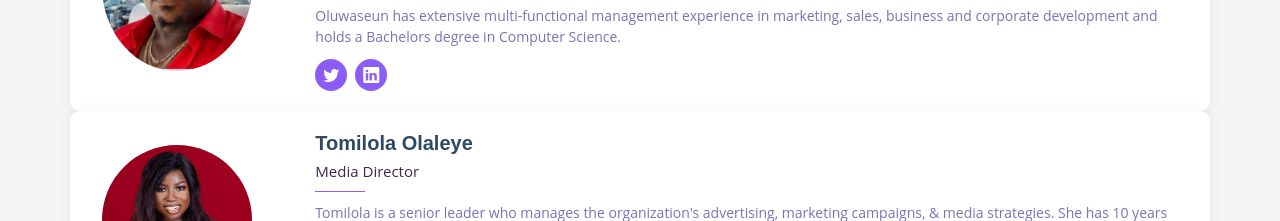
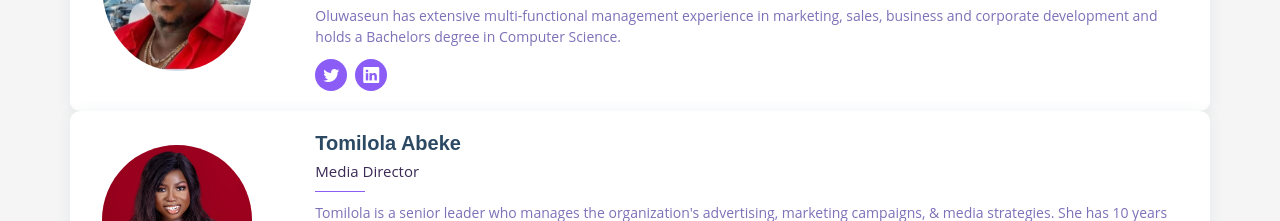
Before and after one commit to bbtunde-git/cTx--Tech, a React (Create React App) app: page /about in a window 1280 px wide. Shown: the part 1880-2101 px from the top of the page. Built offline with nearby package versions, Linux system fonts and the light colour scheme.

Commit message:
name change

```diff
--- a/src/ui/About.js
+++ b/src/ui/About.js
@@ -134,7 +134,7 @@ const About = () => {
                </div>
                <div className="col-md-10">
                   <div className="member-info">
-                     <h4>Tomilola Olaleye</h4>
+                     <h4>Tomilola Abeke</h4>
                      <span>Media Director</span>
                      <p>Tomilola is a senior leader who manages the organization's advertising, marketing campaigns, &amp; media strategies. She has 10 years industry experience in media, strategy planning, budget control, vendor deals, data review; &amp; acts as the creative lead at cTc Technologies.</p>
                      <div className="social">
```
